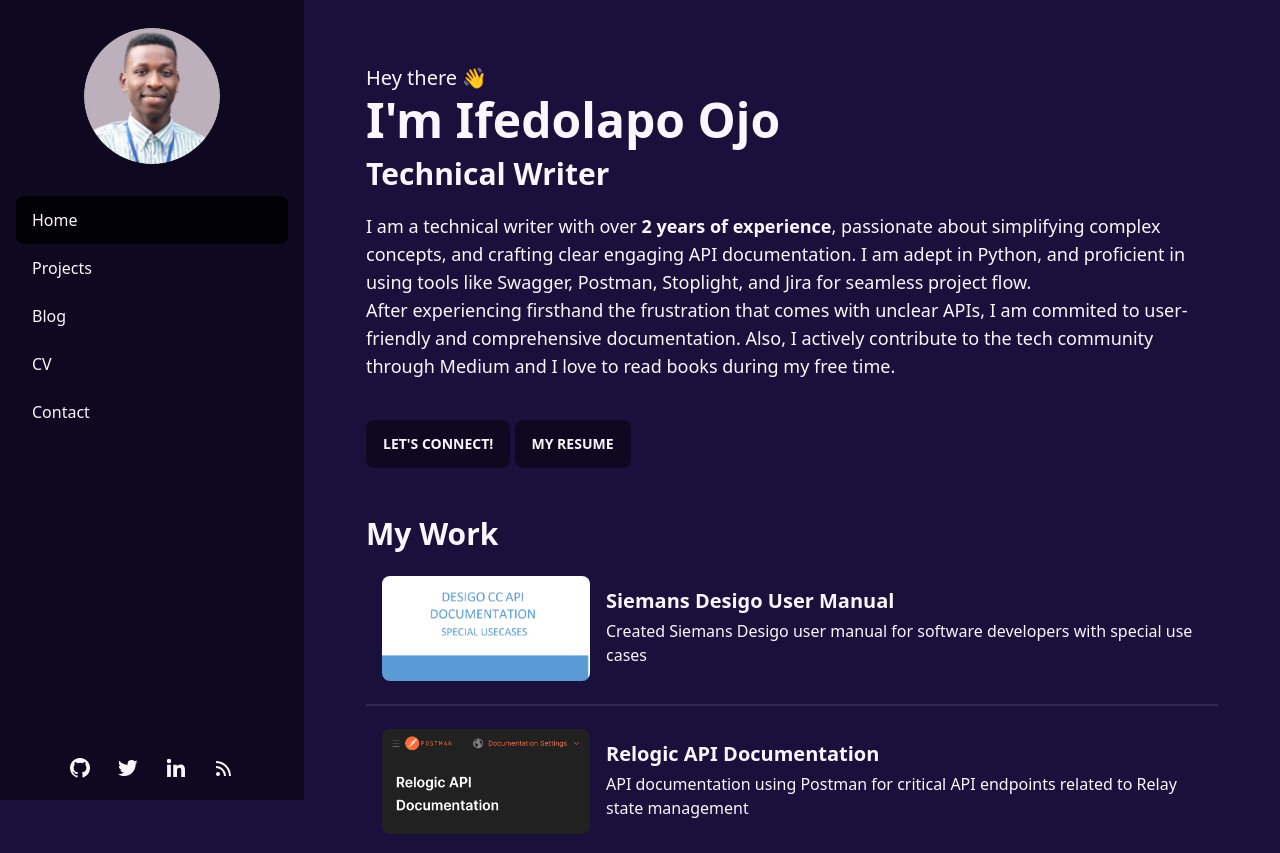
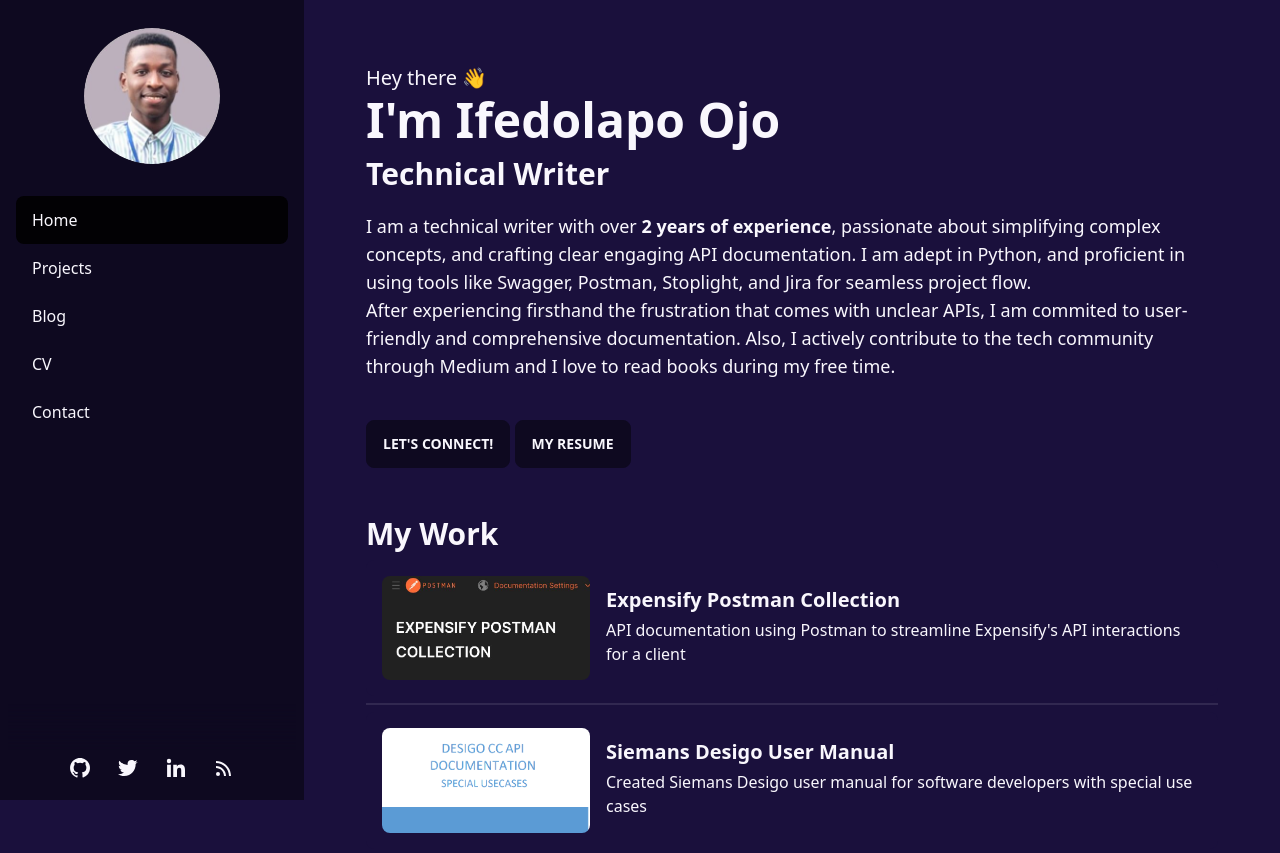
Before and after one commit to Ifedolapo-9/Ifedolapo-Portfolio, an Astro site: page / in a window 1280 px wide. Shown: the top 853 px of the page. Built offline with nearby package versions, Linux system fonts and the light colour scheme; Astro itself is replaced by a stand-in of ours.

Commit message:
expensify to my work

```diff
--- a/src/pages/index.astro
+++ b/src/pages/index.astro
@@ -31,6 +31,13 @@
     <div class="text-3xl w-full font-bold mb-2">My Work</div>
   </div>
 
+  <HorizontalCard
+    title="Expensify Postman Collection"
+    img="/expensify.jpg"
+    desc="API documentation using Postman to streamline Expensify's API interactions for a client"
+    url="https://documenter.getpostman.com/view/28050470/2sA35D74CW#265c538a-5468-4bb5-8e35-7901aea90e9c"
+  />
+  <div class="divider my-0"></div>
   <HorizontalCard
     title="Siemans Desigo User Manual"
     img="/desigo.png"
```
